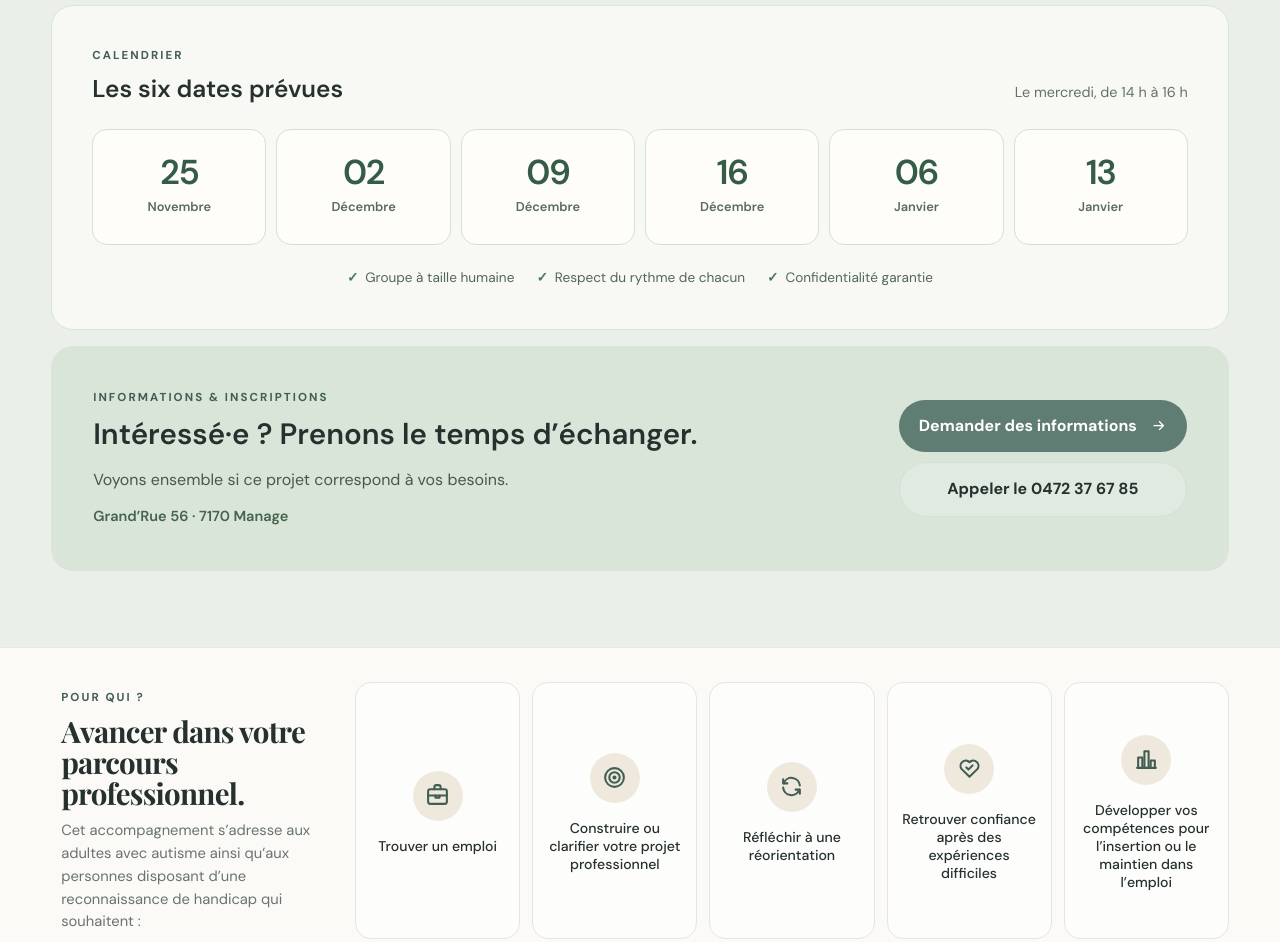
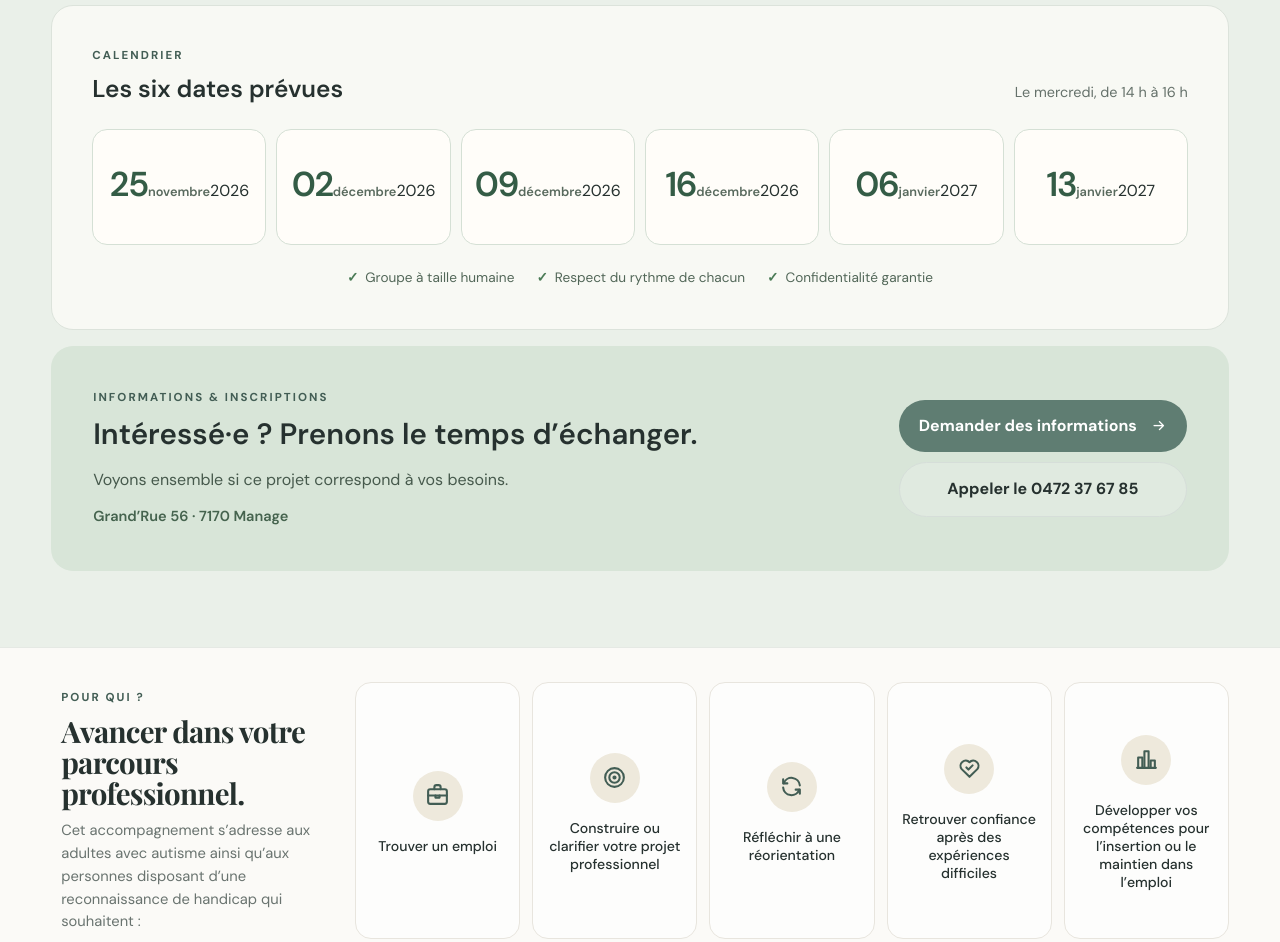
Before and after one commit to zanksolutions-hash/Erika, a plain HTML site: page autisme-emploi.html in a window 1280 px wide. Shown: the part 1320-2262 px from the top of the page. Drawn offline with nearby package versions, Linux system fonts and the light colour scheme; a script that the page names is missing.

Commit message:
Connect collective courses calendar to editable published dates

```diff
--- a/autisme-emploi.html
+++ b/autisme-emploi.html
@@ -40,7 +40,7 @@
             <p>Des cours collectifs pour adultes avec autisme, adaptés à vos besoins et à votre rythme, afin de vous accompagner dans vos démarches professionnelles.</p>
           </div>
           <div class="autism-course-time">
-            <span class="autism-course-time-label">Mercredi après-midi</span>
+            <span class="autism-course-time-label" id="courseWeekdayLabel">Mercredi après-midi</span>
             <strong>14 h – 16 h</strong>
             <span>Horaire pouvant être adapté si besoin</span>
           </div>
@@ -76,15 +76,15 @@
               <p class="eyebrow">Calendrier</p>
               <h3 id="autism-course-calendar-title">Les six dates prévues</h3>
             </div>
-            <span>Le mercredi, de 14 h à 16 h</span>
+            <span id="courseCalendarTime">Le mercredi, de 14 h à 16 h</span>
           </div>
-          <ol class="autism-course-dates">
-            <li><span class="autism-course-date-day">25</span><span class="autism-course-date-month">Novembre</span></li>
-            <li><span class="autism-course-date-day">02</span><span class="autism-course-date-month">Décembre</span></li>
-            <li><span class="autism-course-date-day">09</span><span class="autism-course-date-month">Décembre</span></li>
-            <li><span class="autism-course-date-day">16</span><span class="autism-course-date-month">Décembre</span></li>
-            <li><span class="autism-course-date-day">06</span><span class="autism-course-date-month">Janvier</span></li>
-            <li><span class="autism-course-date-day">13</span><span class="autism-course-date-month">Janvier</span></li>
+          <ol class="autism-course-dates" id="courseDatesList">
+            <li><time class="autism-course-date-inner" datetime="2026-11-25"><span class="autism-course-date-day">25</span><span class="autism-course-date-month">novembre</span><span class="autism-course-date-year">2026</span></time></li>
+            <li><time class="autism-course-date-inner" datetime="2026-12-02"><span class="autism-course-date-day">02</span><span class="autism-course-date-month">décembre</span><span class="autism-course-date-year">2026</span></time></li>
+            <li><time class="autism-course-date-inner" datetime="2026-12-09"><span class="autism-course-date-day">09</span><span class="autism-course-date-month">décembre</span><span class="autism-course-date-year">2026</span></time></li>
+            <li><time class="autism-course-date-inner" datetime="2026-12-16"><span class="autism-course-date-day">16</span><span class="autism-course-date-month">décembre</span><span class="autism-course-date-year">2026</span></time></li>
+            <li><time class="autism-course-date-inner" datetime="2027-01-06"><span class="autism-course-date-day">06</span><span class="autism-course-date-month">janvier</span><span class="autism-course-date-year">2027</span></time></li>
+            <li><time class="autism-course-date-inner" datetime="2027-01-13"><span class="autism-course-date-day">13</span><span class="autism-course-date-month">janvier</span><span class="autism-course-date-year">2027</span></time></li>
           </ol>
           <p class="autism-course-reassurance"><span>Groupe à taille humaine</span><span>Respect du rythme de chacun</span><span>Confidentialité garantie</span></p>
         </div>
@@ -201,5 +201,6 @@
 
   <footer style="position:relative;padding-bottom:78px;"><div class="footer-brand"><img src="assets/logo-psychologie-transparent.png" alt=""><div><strong>Erika Casa</strong><p>Psychologue du travail · Manage</p><p>TVA BE1033.020.603</p></div></div><div class="footer-links"><a href="index.html#accompagnements">Accompagnements</a><a href="autisme-emploi.html">Autisme & emploi</a><a href="articles.html">Articles</a><a href="index.html#contact">Contact</a><a href="mentions-legales.html">Mentions légales</a></div><p class="footer-credit">Site créé par <a href="https://zanksolutions.be/#services" target="_blank" rel="noopener">ZANK Solutions</a><span class="footer-credit-details"> · TVA BE1033.509.066</span></p></footer>
   <script type="module" src="app.js"></script>
+  <script type="module" src="course-dates-public.js?v=20261018-1"></script>
 </body>
 </html>
```
